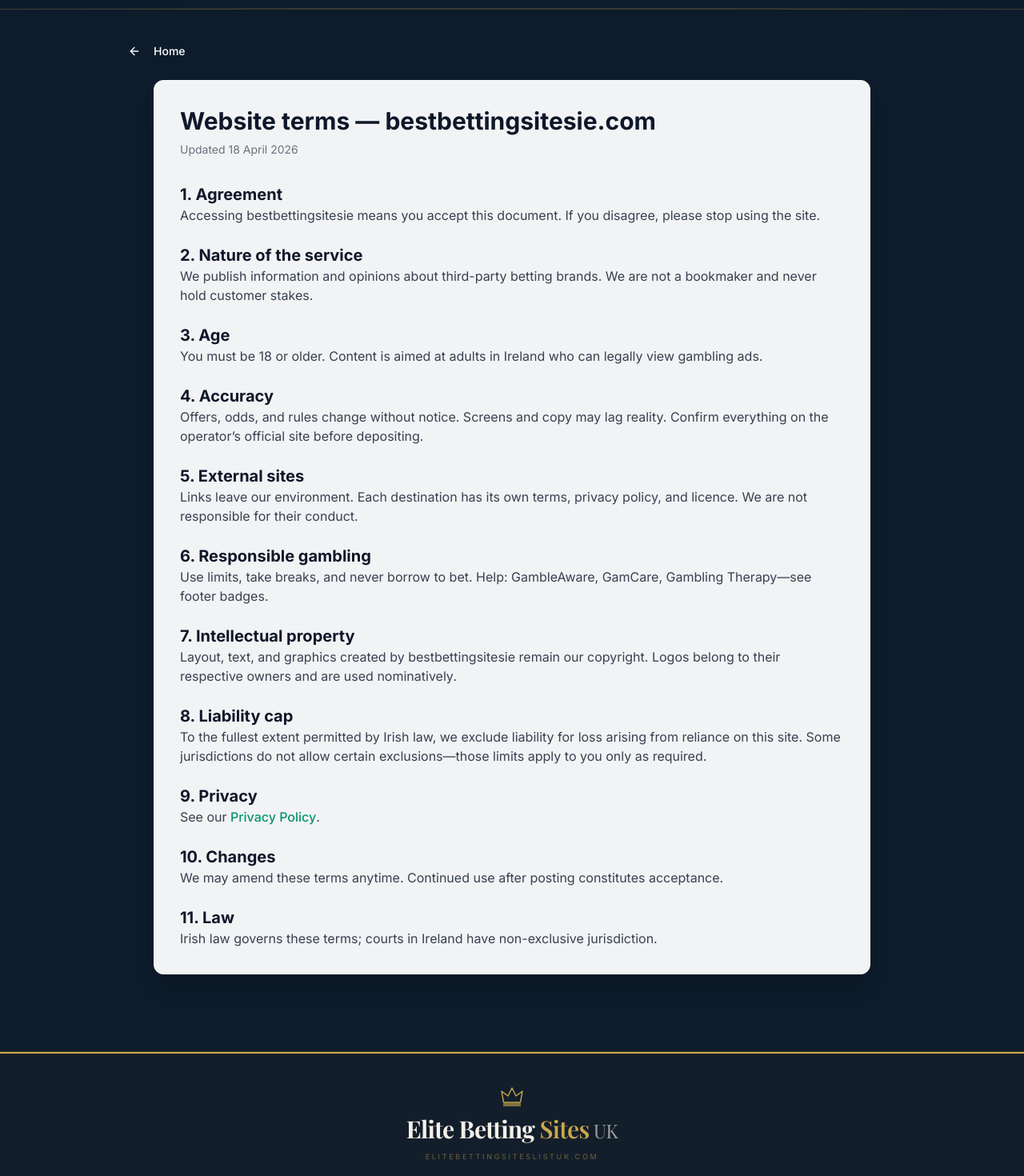
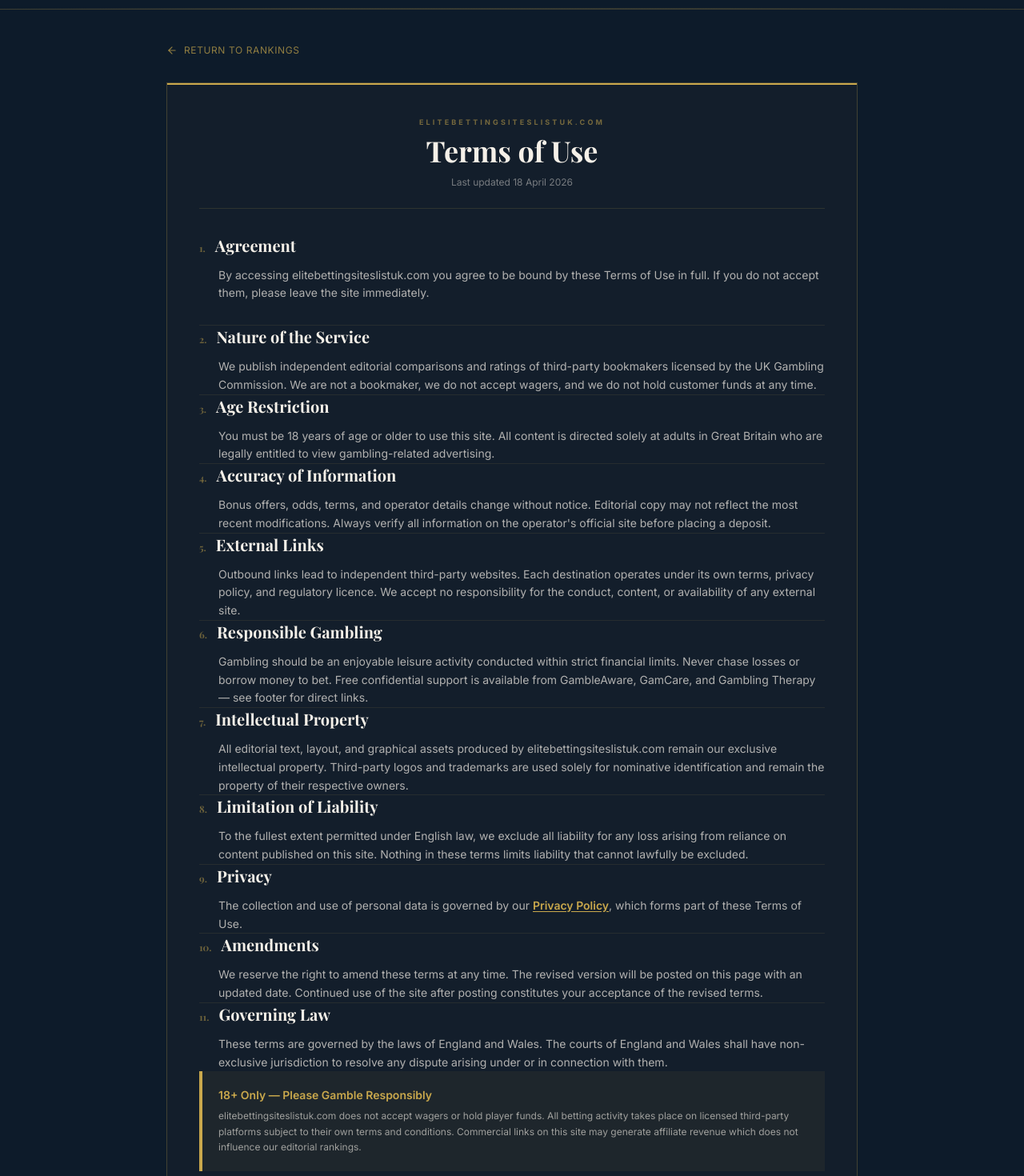
Before and after one commit to Nkoblianskyi/bestbettingsitesie, a Next.js app: page /terms in a window 1280 px wide. Shown: the part 80-1550 px from the top of the page at 80% size. Built offline with nearby package versions, Linux system fonts and the light colour scheme.

Commit message:
style: redesign Terms page in British aristocratic style
Update text and domain, add gold accents and section numbering.

Co-authored-by: Nykyta <153436028+Nkoblianskyi@users.noreply.github.com>

```diff
--- a/app/terms/page.tsx
+++ b/app/terms/page.tsx
@@ -1,104 +1,206 @@
 import Link from "next/link"
 import { ArrowLeft } from "lucide-react"
-import { Button } from "@/components/ui/button"
+
+const GOLD = "#C9A84C"
+const NAVY_CARD = "#131E2B"
+const IVORY = "#F5F0E8"
+
+function Section({ number, title, children }: { number: string; title: string; children: React.ReactNode }) {
+  return (
+    <section className="mb-7">
+      <div className="flex items-baseline gap-3 mb-3">
+        <span
+          className="font-serif font-bold text-xs shrink-0"
+          style={{ color: "rgba(201,168,76,0.5)" }}
+        >
+          {number}.
+        </span>
+        <h2 className="font-serif font-bold text-xl" style={{ color: IVORY }}>
+          {title}
+        </h2>
+      </div>
+      <div
+        className="font-sans text-sm leading-relaxed pl-6"
+        style={{ color: "rgba(245,240,232,0.7)" }}
+      >
+        {children}
+      </div>
+    </section>
+  )
+}
 
 export default function TermsPage() {
   return (
-    <div className="container mx-auto px-4 py-8 max-w-5xl">
-      <Link href="/">
-        <Button variant="ghost" className="text-white hover:bg-white/20 mb-4">
-          <ArrowLeft className="w-4 h-4 mr-2" />
-          Home
-        </Button>
+    <div className="mx-auto max-w-4xl px-4 py-10">
+      <Link
+        href="/"
+        className="inline-flex items-center gap-2 text-xs font-sans uppercase tracking-wider mb-8 transition-opacity hover:opacity-75"
+        style={{ color: "rgba(201,168,76,0.7)" }}
+      >
+        <ArrowLeft className="w-3.5 h-3.5" />
+        Return to Rankings
       </Link>
 
-      <div className="bg-white/95 backdrop-blur-sm rounded-xl p-8 shadow-xl max-w-4xl mx-auto border border-gray-100">
-        <h1 className="text-3xl font-bold mb-2 text-slate-900">Website terms — bestbettingsitesie.com</h1>
-        <p className="text-gray-500 mb-8 text-sm">
-          Updated {new Date().toLocaleDateString("en-IE", { day: "numeric", month: "long", year: "numeric" })}
+      <div
+        className="border"
+        style={{ backgroundColor: NAVY_CARD, borderColor: "rgba(201,168,76,0.25)" }}
+      >
+        {/* Gold top bar */}
+        <div className="h-[2px]" style={{ background: GOLD }} />
+
+        <div className="px-6 py-8 sm:px-10 sm:py-10">
+          {/* Page heading */}
+          <div className="text-center mb-8 pb-6 border-b" style={{ borderColor: "rgba(201,168,76,0.15)" }}>
+            <p
+              className="text-[9px] font-sans font-bold uppercase tracking-[0.35em] mb-2"
+              style={{ color: "rgba(201,168,76,0.55)" }}
+            >
+              elitebettingsiteslistuk.com
             </p>
+            <h1 className="font-serif font-bold text-3xl lg:text-4xl" style={{ color: IVORY }}>
+              Terms of Use
+            </h1>
+            <p
+              className="font-sans text-xs mt-3"
+              style={{ color: "rgba(245,240,232,0.45)" }}
+            >
+              Last updated{" "}
+              {new Date().toLocaleDateString("en-GB", {
+                day: "numeric",
+                month: "long",
+                year: "numeric",
+              })}
+            </p>
+          </div>
 
-        <div className="prose prose-slate max-w-none text-gray-700 space-y-6">
-          <section>
-            <h2 className="text-xl font-bold text-slate-900">1. Agreement</h2>
+          {/* Sections */}
+          <div className="space-y-0">
+            <Section number="1" title="Agreement">
               <p>
-              Accessing bestbettingsitesie means you accept this document. If you disagree, please stop using the site.
+                By accessing elitebettingsiteslistuk.com you agree to be bound by these Terms of Use in full.
+                If you do not accept them, please leave the site immediately.
               </p>
-          </section>
+            </Section>
 
-          <section>
-            <h2 className="text-xl font-bold text-slate-900">2. Nature of the service</h2>
+            <div className="h-px my-5" style={{ background: "rgba(201,168,76,0.1)" }} />
+
+            <Section number="2" title="Nature of the Service">
               <p>
-              We publish information and opinions about third-party betting brands. We are not a bookmaker and never
-              hold customer stakes.
+                We publish independent editorial comparisons and ratings of third-party bookmakers licensed by the
+                UK Gambling Commission. We are not a bookmaker, we do not accept wagers, and we do not hold customer
+                funds at any time.
               </p>
-          </section>
+            </Section>
 
-          <section>
-            <h2 className="text-xl font-bold text-slate-900">3. Age</h2>
-            <p>You must be 18 or older. Content is aimed at adults in Ireland who can legally view gambling ads.</p>
-          </section>
+            <div className="h-px my-5" style={{ background: "rgba(201,168,76,0.1)" }} />
 
-          <section>
-            <h2 className="text-xl font-bold text-slate-900">4. Accuracy</h2>
+            <Section number="3" title="Age Restriction">
               <p>
-              Offers, odds, and rules change without notice. Screens and copy may lag reality. Confirm everything on the
-              operator’s official site before depositing.
+                You must be 18 years of age or older to use this site. All content is directed solely at adults
+                in Great Britain who are legally entitled to view gambling-related advertising.
               </p>
-          </section>
+            </Section>
 
-          <section>
-            <h2 className="text-xl font-bold text-slate-900">5. External sites</h2>
+            <div className="h-px my-5" style={{ background: "rgba(201,168,76,0.1)" }} />
+
+            <Section number="4" title="Accuracy of Information">
               <p>
-              Links leave our environment. Each destination has its own terms, privacy policy, and licence. We are not
-              responsible for their conduct.
+                Bonus offers, odds, terms, and operator details change without notice. Editorial copy may not
+                reflect the most recent modifications. Always verify all information on the operator&apos;s official
+                site before placing a deposit.
               </p>
-          </section>
+            </Section>
 
-          <section>
-            <h2 className="text-xl font-bold text-slate-900">6. Responsible gambling</h2>
+            <div className="h-px my-5" style={{ background: "rgba(201,168,76,0.1)" }} />
+
+            <Section number="5" title="External Links">
               <p>
-              Use limits, take breaks, and never borrow to bet. Help: GambleAware, GamCare, Gambling Therapy—see footer
-              badges.
+                Outbound links lead to independent third-party websites. Each destination operates under its own
+                terms, privacy policy, and regulatory licence. We accept no responsibility for the conduct,
+                content, or availability of any external site.
               </p>
-          </section>
+            </Section>
 
-          <section>
-            <h2 className="text-xl font-bold text-slate-900">7. Intellectual property</h2>
+            <div className="h-px my-5" style={{ background: "rgba(201,168,76,0.1)" }} />
+
+            <Section number="6" title="Responsible Gambling">
               <p>
-              Layout, text, and graphics created by bestbettingsitesie remain our copyright. Logos belong to their
-              respective owners and are used nominatively.
+                Gambling should be an enjoyable leisure activity conducted within strict financial limits. Never
+                chase losses or borrow money to bet. Free confidential support is available from GambleAware,
+                GamCare, and Gambling Therapy — see footer for direct links.
               </p>
-          </section>
+            </Section>
 
-          <section>
-            <h2 className="text-xl font-bold text-slate-900">8. Liability cap</h2>
+            <div className="h-px my-5" style={{ background: "rgba(201,168,76,0.1)" }} />
+
+            <Section number="7" title="Intellectual Property">
               <p>
-              To the fullest extent permitted by Irish law, we exclude liability for loss arising from reliance on this
-              site. Some jurisdictions do not allow certain exclusions—those limits apply to you only as required.
+                All editorial text, layout, and graphical assets produced by elitebettingsiteslistuk.com remain
+                our exclusive intellectual property. Third-party logos and trademarks are used solely for
+                nominative identification and remain the property of their respective owners.
               </p>
-          </section>
+            </Section>
 
-          <section>
-            <h2 className="text-xl font-bold text-slate-900">9. Privacy</h2>
+            <div className="h-px my-5" style={{ background: "rgba(201,168,76,0.1)" }} />
+
+            <Section number="8" title="Limitation of Liability">
               <p>
-              See our{" "}
-              <Link href="/privacy-policy" className="text-emerald-600 font-medium hover:underline">
+                To the fullest extent permitted under English law, we exclude all liability for any loss arising
+                from reliance on content published on this site. Nothing in these terms limits liability that
+                cannot lawfully be excluded.
+              </p>
+            </Section>
+
+            <div className="h-px my-5" style={{ background: "rgba(201,168,76,0.1)" }} />
+
+            <Section number="9" title="Privacy">
+              <p>
+                The collection and use of personal data is governed by our{" "}
+                <Link
+                  href="/privacy-policy"
+                  className="font-semibold underline underline-offset-2 transition-opacity hover:opacity-75"
+                  style={{ color: GOLD }}
+                >
                   Privacy Policy
                 </Link>
-              .
+                , which forms part of these Terms of Use.
               </p>
-          </section>
+            </Section>
 
-          <section>
-            <h2 className="text-xl font-bold text-slate-900">10. Changes</h2>
-            <p>We may amend these terms anytime. Continued use after posting constitutes acceptance.</p>
-          </section>
+            <div className="h-px my-5" style={{ background: "rgba(201,168,76,0.1)" }} />
 
-          <section>
-            <h2 className="text-xl font-bold text-slate-900">11. Law</h2>
-            <p>Irish law governs these terms; courts in Ireland have non-exclusive jurisdiction.</p>
-          </section>
+            <Section number="10" title="Amendments">
+              <p>
+                We reserve the right to amend these terms at any time. The revised version will be posted on this
+                page with an updated date. Continued use of the site after posting constitutes your acceptance of
+                the revised terms.
+              </p>
+            </Section>
+
+            <div className="h-px my-5" style={{ background: "rgba(201,168,76,0.1)" }} />
+
+            <Section number="11" title="Governing Law">
+              <p>
+                These terms are governed by the laws of England and Wales. The courts of England and Wales shall
+                have non-exclusive jurisdiction to resolve any dispute arising under or in connection with them.
+              </p>
+            </Section>
+
+            {/* 18+ notice */}
+            <div
+              className="mt-8 border-l-4 px-5 py-5"
+              style={{ borderLeftColor: GOLD, backgroundColor: "rgba(201,168,76,0.06)" }}
+            >
+              <p className="font-sans font-semibold text-sm mb-1.5" style={{ color: GOLD }}>
+                18+ Only — Please Gamble Responsibly
+              </p>
+              <p className="font-sans text-xs leading-relaxed" style={{ color: "rgba(245,240,232,0.6)" }}>
+                elitebettingsiteslistuk.com does not accept wagers or hold player funds. All betting activity takes
+                place on licensed third-party platforms subject to their own terms and conditions. Commercial links
+                on this site may generate affiliate revenue which does not influence our editorial rankings.
+              </p>
+            </div>
+          </div>
         </div>
       </div>
     </div>
```
Lines whose indentation alone changed are shown as unchanged.
